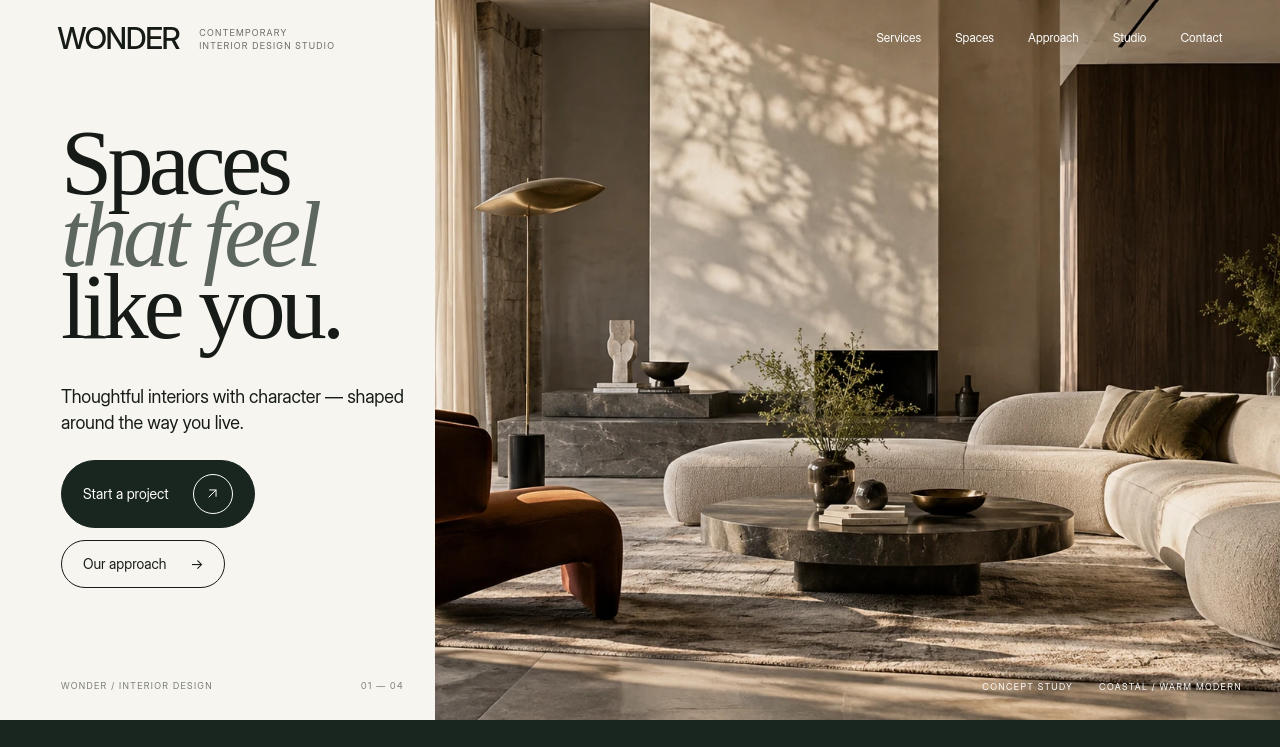
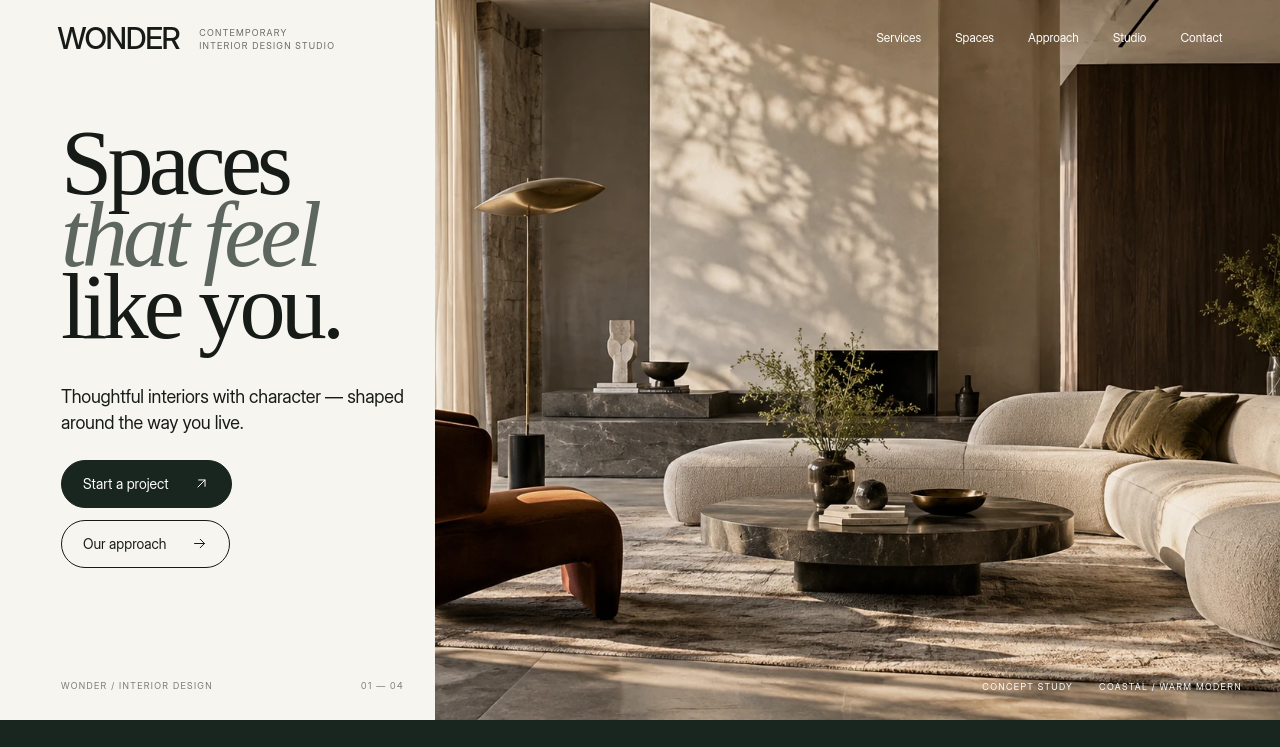
Before and after one commit to megadoze/wonder, a Next.js app: page / in a window 1280 px wide. Shown: the top 747 px of the page. Built offline with nearby package versions, Linux system fonts and the light colour scheme.

Commit message:
upd arrows

```diff
--- a/src/components/sections/Hero.tsx
+++ b/src/components/sections/Hero.tsx
@@ -31,11 +31,11 @@ export function Hero() {
             <span>Start a project</span>
             <span
               aria-hidden="true"
-              className="grid size-10 shrink-0 place-items-center rounded-full border border-current"
+              className="grid shrink-0 place-items-center"
             >
               <svg
                 viewBox="0 0 24 24"
-                className="size-[17px]"
+                className="size-[17px] shrink-0 transition-transform duration-300 ease-out group-hover:translate-x-0.5 group-hover:-translate-y-0.5 motion-reduce:transition-none"
                 fill="none"
                 stroke="currentColor"
                 strokeWidth="1.4"
@@ -52,9 +52,20 @@ export function Hero() {
             className="group inline-flex min-w-[146px] items-center justify-between gap-6 rounded-full border border-ink bg-transparent px-[21px] py-[13px] text-sm transition-colors hover:bg-white max-[360px]:min-w-0 max-[360px]:gap-4 max-[360px]:px-4"
           >
             <span>Our approach</span>
-            <span className="transition-transform group-hover:translate-x-0.5">
-              →
-            </span>
+
+            <svg
+              aria-hidden="true"
+              viewBox="0 0 24 24"
+              fill="none"
+              stroke="currentColor"
+              strokeWidth="1.4"
+              strokeLinecap="round"
+              strokeLinejoin="round"
+              className="size-[17px] shrink-0 transition-transform duration-200 group-hover:translate-x-0.5 motion-reduce:transition-none"
+            >
+              <path d="M5 12h14" />
+              <path d="m13 6 6 6-6 6" />
+            </svg>
           </a>
         </div>
         <div className="mt-auto flex justify-between gap-5 pt-[55px] text-[9px] tracking-[.15em] text-[#777b74] uppercase">
```
